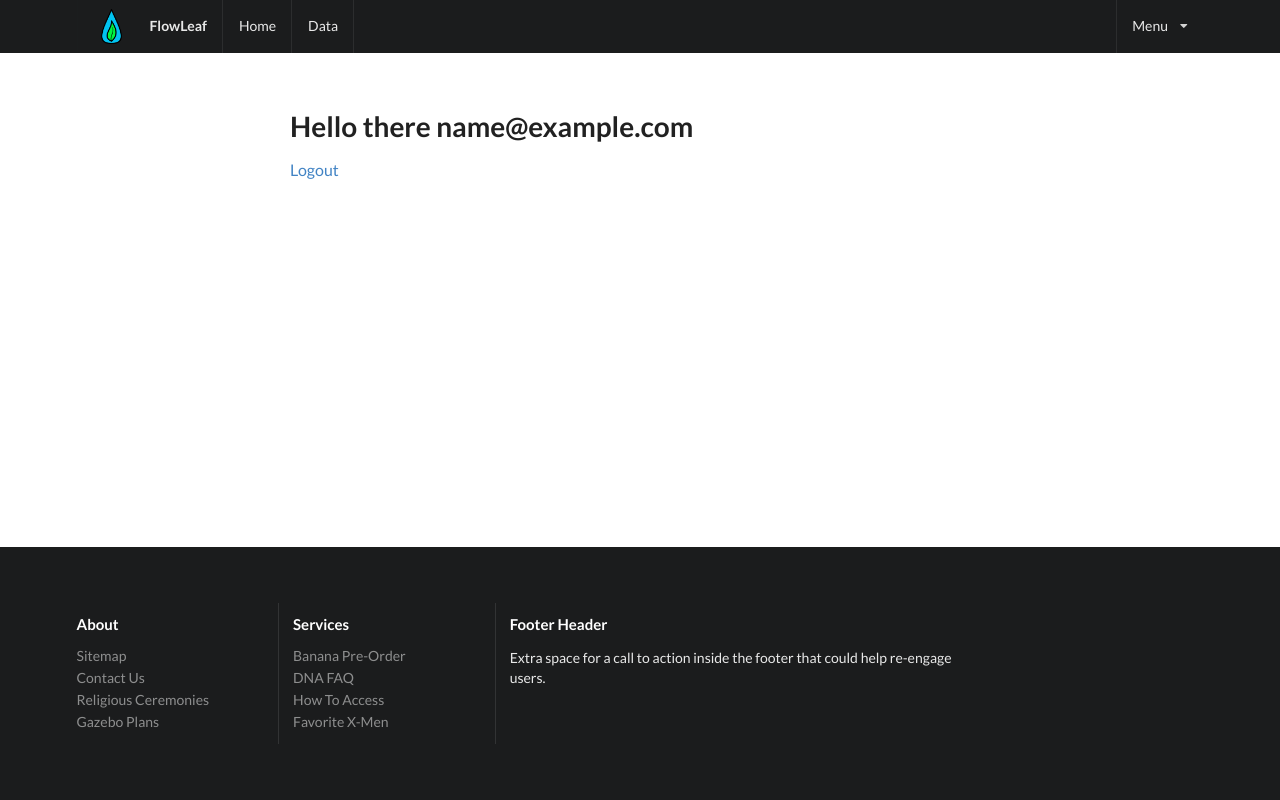
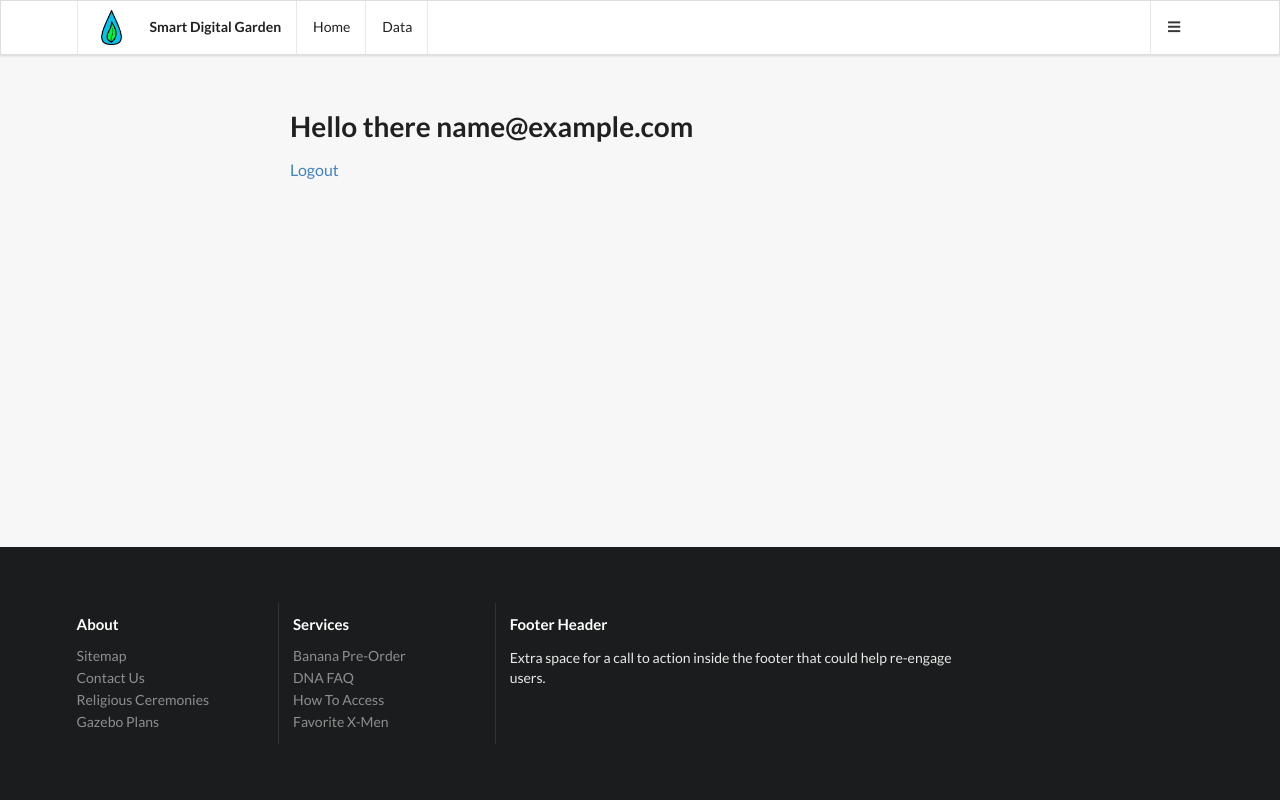
Before and after one commit to mayaculpa/veleda, a Django app: page / in a window 1280 px wide. Run offline with Django 3.2, Linux system fonts and the light colour scheme; the visitor is signed in with stand-in values (Sample User, id 1).

Commit message:
Rebrand to SDG
Why:

- Replace FlowLeaf with SDG

This change addresses the need by:

- Changing the deploy domain
- Replacing FlowLeaf with SDG

```diff
--- a/core/templates/partials/head.html
+++ b/core/templates/partials/head.html
@@ -6,7 +6,7 @@
 <style type="text/css">
   body {
     display: grid;
-    background-color: #FFFFFF;
+    background-color: #f7f7f7;
   }
 
   .ui.menu .item img.logo {
--- a/core/templates/partials/header.html
+++ b/core/templates/partials/header.html
@@ -1,17 +1,17 @@
-<div class="ui fixed inverted menu">
+<div class="ui fixed menu">
   <div class="ui container">
     <a href="{% url 'index' %}" class="header item">
       <img class="logo" src="/static/img/logo.png">
-      FlowLeaf
+      Smart Digital Garden
     </a>
-    <a href="https://flowleaf.co" class="ui item">Home</a>
-    <a href="https://data.flowleaf.co" class="ui item">Data</a>
+    <a href="https://sdg.protohaus.org" class="ui item">Home</a>
+    <a href="https://data.sdg.protohaus.org" class="ui item">Data</a>
     {% if not user.is_authenticated %}
     <a href="{% url 'login' %}" class="ui right floated item">Login</a>
     <a href="{% url 'django_registration_register' %}" class="ui item">Signup</a>
     {% else %}
     <div class="ui right floated simple dropdown item">
-      Menu<i class="dropdown icon"></i>
+      <i class="bars icon"></i>
       <div class="menu">
         {% if user.is_staff %}
         <a class="item" href="{% url 'admin:index' %}">Admin Dashboard</a>
```
Also changed, not shown: 1 other file.
